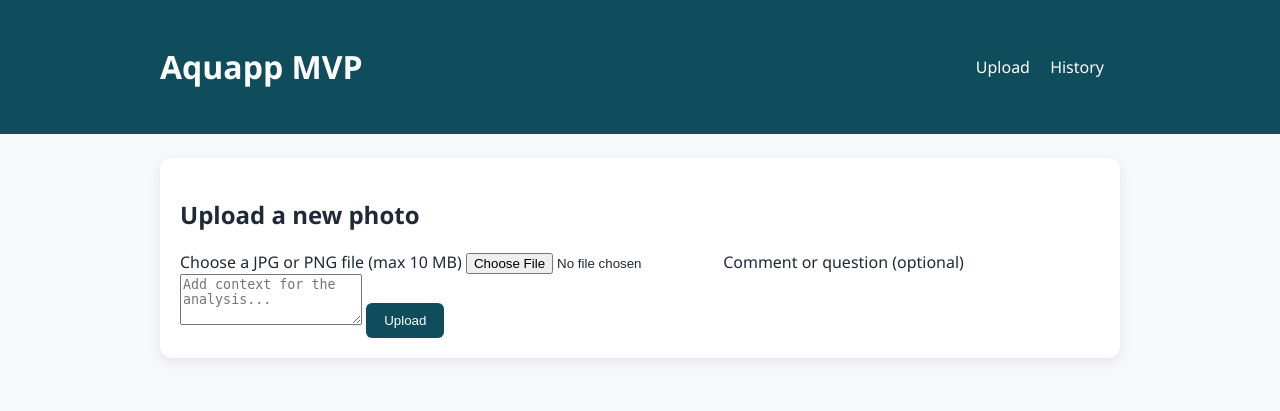
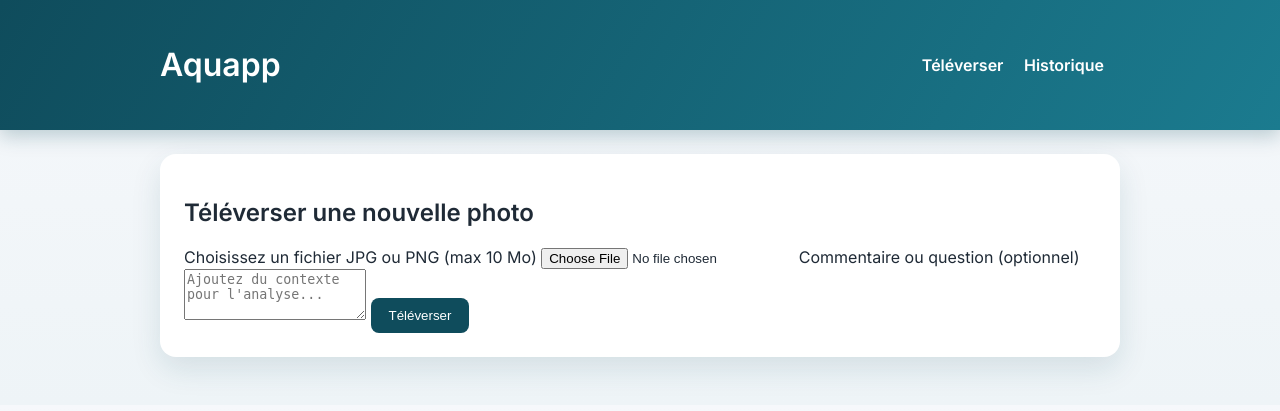
Before and after one commit to latruite03/Aquapp, a FastAPI app: page /upload in a window 1280 px wide. Shown: the top 411 px of the page. Run offline with FastAPI, Linux system fonts and the light colour scheme.

Commit message:
Localize UI and improve analysis presentation

```diff
--- a/aquapp_mvp/app/main.py
+++ b/aquapp_mvp/app/main.py
@@ -77,7 +77,7 @@ async def upload_photo(
             "upload.html",
             {
                 "request": request,
-                "error": "Comment exceeds 1000 characters.",
+                "error": "Le commentaire dépasse 1000 caractères.",
                 "comment": comment,
             },
             status_code=400,
@@ -89,7 +89,7 @@ async def upload_photo(
             "upload.html",
             {
                 "request": request,
-                "error": "Only JPG and PNG images are allowed.",
+                "error": "Seuls les fichiers JPG et PNG sont autorisés.",
                 "comment": comment,
             },
             status_code=400,
@@ -101,7 +101,7 @@ async def upload_photo(
             "upload.html",
             {
                 "request": request,
-                "error": "File exceeds 10 MB limit.",
+                "error": "Le fichier dépasse la limite de 10 Mo.",
                 "comment": comment,
             },
             status_code=400,
@@ -177,7 +177,7 @@ def photo_detail(request: Request, photo_id: str):
         conn.close()
 
     if not photo:
-        raise HTTPException(status_code=404, detail="Photo not found")
+        raise HTTPException(status_code=404, detail="Photo introuvable")
 
     return templates.TemplateResponse(
         "photo.html",
@@ -196,14 +196,41 @@ def analyze(photo_id: str):
         photo = conn.execute(
             "SELECT * FROM photos WHERE id = ?", (photo_id,)
         ).fetchone()
+        history_rows = conn.execute(
+            """
+            SELECT analyses.created_at, analyses.raw_text, photos.user_comment
+            FROM analyses
+            JOIN photos ON photos.id = analyses.photo_id
+            WHERE analyses.success = 1
+            ORDER BY analyses.created_at DESC
+            LIMIT 5
+            """
+        ).fetchall()
     finally:
         conn.close()
 
     if not photo:
-        raise HTTPException(status_code=404, detail="Photo not found")
+        raise HTTPException(status_code=404, detail="Photo introuvable")
 
     image_path = UPLOAD_DIR / photo["filepath"]
-    result = analyze_image(image_path, photo["filename"], photo["user_comment"])
+    history = []
+    for row in history_rows:
+        created_at = row["created_at"]
+        raw_text = row["raw_text"]
+        comment = row["user_comment"]
+        if not raw_text:
+            continue
+        parts = [f"Analyse du {created_at}:"]
+        if comment:
+            parts.append(f"Commentaire: {comment}")
+        parts.append(raw_text)
+        history.append("\n".join(parts))
+    result = analyze_image(
+        image_path,
+        photo["filename"],
+        photo["user_comment"],
+        history=history or None,
+    )
     analysis_id = str(uuid4())
     created_at = datetime.utcnow().isoformat()
 
@@ -240,7 +267,7 @@ def not_found(request: Request, exc: HTTPException):
         "base.html",
         {
             "request": request,
-            "content": "<h2>Not Found</h2><p>The page you requested does not exist.</p>",
+        "content": "<h2>Page introuvable</h2><p>La page demandée n'existe pas.</p>",
         },
         status_code=404,
     )
--- a/aquapp_mvp/app/services/openai_analyze.py
+++ b/aquapp_mvp/app/services/openai_analyze.py
@@ -1,14 +1,11 @@
 from __future__ import annotations
 
 import base64
-import json
 import logging
 import os
-import re
 from functools import lru_cache
 from dataclasses import dataclass
 from pathlib import Path
-from typing import Any
 
 from openai import OpenAI
 from dotenv import load_dotenv
@@ -17,21 +14,17 @@ logger = logging.getLogger(__name__)
 BASE_DIR = Path(__file__).resolve().parents[2]
 
 SYSTEM_PROMPT = (
-    "You are an aquarium observation assistant. Be cautious. "
-    "No medical diagnosis for fish. Provide practical suggestions. "
-    "If image quality is too low, ask for a better photo."
+    "Tu es un assistant d'observation d'aquarium. Sois prudent, "
+    "n'invente pas, et ne fais aucun diagnostic médical pour les poissons. "
+    "Propose des conseils pratiques et des questions utiles. "
+    "Si la qualité de l'image est trop faible, demande une photo meilleure."
 )
 
 USER_PROMPT = (
-    "Return STRICT JSON only with this schema:\n"
-    "{\n"
-    "  \"observations\": [ ... ],\n"
-    "  \"risks_or_concerns\": [ ... ],\n"
-    "  \"suggestions\": [ ... ],\n"
-    "  \"questions\": [ ... ],\n"
-    "  \"confidence\": 0.0-1.0\n"
-    "}\n"
-    "Do not include any extra text."
+    "Réponds en français avec un texte continu (2 à 4 paragraphes) "
+    "dans un ton bienveillant et clair. N'inclus pas de JSON ni de code. "
+    "Base-toi sur la photo, le commentaire éventuel, et l'historique fourni "
+    "pour garder le contexte général de l'aquarium."
 )
 
 
@@ -54,20 +47,12 @@ def _ensure_env_loaded() -> Path | None:
     return None
 
 
-def _extract_json(text: str) -> dict[str, Any] | None:
-    try:
-        return json.loads(text)
-    except json.JSONDecodeError:
-        match = re.search(r"\{.*\}", text, re.DOTALL)
-        if not match:
-            return None
-        try:
-            return json.loads(match.group(0))
-        except json.JSONDecodeError:
-            return None
-
-
-def analyze_image(image_path: Path, filename: str, comment: str | None = None) -> AnalysisResult:
+def analyze_image(
+    image_path: Path,
+    filename: str,
+    comment: str | None = None,
+    history: list[str] | None = None,
+) -> AnalysisResult:
     env_path = _ensure_env_loaded()
     if env_path:
         logger.info("Loaded env from %s", env_path)
@@ -76,7 +61,7 @@ def analyze_image(image_path: Path, filename: str, comment: str | None = None) -
     api_key = os.getenv("OPENAI_API_KEY")
     logger.info("OPENAI_API_KEY loaded: %s", "yes" if api_key else "no")
     if not api_key:
-        message = "Configure OPENAI_API_KEY to enable analysis."
+        message = "Configurez OPENAI_API_KEY pour activer l'analyse."
         return AnalysisResult(
             model=os.getenv("OPENAI_MODEL", "gpt-4o-mini"),
             json_text=None,
@@ -92,10 +77,18 @@ def analyze_image(image_path: Path, filename: str, comment: str | None = None) -
         mime_type = "image/jpeg" if filename.lower().endswith((".jpg", ".jpeg")) else "image/png"
         client = OpenAI(api_key=api_key, timeout=20)
         logger.info("Sending image %s to OpenAI model %s", filename, model)
-        content: list[dict[str, Any]] = [{"type": "text", "text": USER_PROMPT}]
+        content: list[dict[str, object]] = [{"type": "text", "text": USER_PROMPT}]
         if comment and comment.strip():
             content.append(
-                {"type": "text", "text": f"User comment/question: {comment.strip()}"}
+                {"type": "text", "text": f"Commentaire/question: {comment.strip()}"}
+            )
+        if history:
+            history_text = "\n\n".join(history)
+            content.append(
+                {
+                    "type": "text",
+                    "text": "Historique récent de l'aquarium:\n" + history_text,
+                }
             )
         content.append(
             {
@@ -114,16 +107,7 @@ def analyze_image(image_path: Path, filename: str, comment: str | None = None) -
             ],
         )
         raw_text = response.choices[0].message.content or ""
-        parsed = _extract_json(raw_text)
-        if parsed is None:
-            return AnalysisResult(
-                model=model,
-                json_text=None,
-                raw_text=raw_text,
-                success=False,
-            )
-        json_text = json.dumps(parsed, indent=2)
-        return AnalysisResult(model=model, json_text=json_text, raw_text=raw_text, success=True)
+        return AnalysisResult(model=model, json_text=None, raw_text=raw_text, success=True)
     except Exception as exc:  # noqa: BLE001
         logger.exception("OpenAI analysis failed")
         return AnalysisResult(
@@ -131,5 +115,5 @@ def analyze_image(image_path: Path, filename: str, comment: str | None = None) -
             json_text=None,
             raw_text=str(exc),
             success=False,
-            error_message="Analysis failed. Please try again later.",
+            error_message="Analyse échouée. Veuillez réessayer plus tard.",
         )
--- a/aquapp_mvp/app/static/style.css
+++ b/aquapp_mvp/app/static/style.css
@@ -1,7 +1,9 @@
+@import url("https://fonts.googleapis.com/css2?family=Inter:wght@400;600&family=Source+Serif+4:wght@400;600&display=swap");
+
 body {
-  font-family: "Segoe UI", Arial, sans-serif;
+  font-family: "Inter", "Segoe UI", Arial, sans-serif;
   margin: 0;
-  background: #f6f8fb;
+  background: linear-gradient(180deg, #f6f8fb 0%, #eef4f7 100%);
   color: #1f2a36;
 }
 
@@ -12,8 +14,9 @@ body {
 }
 
 .site-header {
-  background: #0f4c5c;
+  background: linear-gradient(120deg, #0f4c5c, #1b7b8f);
   color: #fff;
+  box-shadow: 0 6px 18px rgba(15, 76, 92, 0.25);
 }
 
 .site-header .container {
@@ -26,25 +29,32 @@ body {
   color: #fff;
   text-decoration: none;
   margin-right: 16px;
+  font-weight: 600;
 }
 
 .card {
   background: #fff;
-  padding: 20px;
-  border-radius: 12px;
-  box-shadow: 0 4px 12px rgba(0, 0, 0, 0.08);
+  padding: 24px;
+  border-radius: 16px;
+  box-shadow: 0 12px 30px rgba(15, 76, 92, 0.12);
   margin-bottom: 24px;
 }
 
 .button {
   display: inline-block;
   padding: 10px 18px;
-  border-radius: 6px;
+  border-radius: 8px;
   background: #0f4c5c;
   color: #fff;
   text-decoration: none;
   border: none;
   cursor: pointer;
+  transition: transform 0.15s ease, box-shadow 0.15s ease;
+}
+
+.button:hover {
+  transform: translateY(-1px);
+  box-shadow: 0 6px 12px rgba(15, 76, 92, 0.2);
 }
 
 .button.secondary {
@@ -68,6 +78,7 @@ body {
   display: block;
   border-radius: 8px;
   margin-bottom: 8px;
+  box-shadow: 0 6px 16px rgba(0, 0, 0, 0.12);
 }
 
 .full {
@@ -92,6 +103,18 @@ body {
   color: #556872;
 }
 
+.analysis-text {
+  font-family: "Source Serif 4", "Georgia", serif;
+  font-size: 1.02rem;
+  line-height: 1.7;
+  color: #20323f;
+  white-space: pre-line;
+  background: #f8fbfd;
+  padding: 16px;
+  border-radius: 12px;
+  border: 1px solid rgba(15, 76, 92, 0.1);
+}
+
 pre {
   background: #f0f4f8;
   padding: 16px;
--- a/aquapp_mvp/app/templates/base.html
+++ b/aquapp_mvp/app/templates/base.html
@@ -1,18 +1,18 @@
 <!DOCTYPE html>
-<html lang="en">
+<html lang="fr">
 <head>
   <meta charset="UTF-8" />
   <meta name="viewport" content="width=device-width, initial-scale=1.0" />
-  <title>Aquapp MVP</title>
+  <title>Aquapp</title>
   <link rel="stylesheet" href="/static/style.css" />
 </head>
 <body>
   <header class="site-header">
     <div class="container">
-      <h1><a href="/">Aquapp MVP</a></h1>
+      <h1><a href="/">Aquapp</a></h1>
       <nav>
-        <a href="/upload">Upload</a>
-        <a href="/history">History</a>
+        <a href="/upload">Téléverser</a>
+        <a href="/history">Historique</a>
       </nav>
     </div>
   </header>
--- a/aquapp_mvp/app/templates/history.html
+++ b/aquapp_mvp/app/templates/history.html
@@ -2,7 +2,7 @@
 
 {% block content %}
 <section class="card">
-  <h2>Photo history</h2>
+  <h2>Historique des photos</h2>
   {% if photos %}
     <div class="history-grid">
       {% for photo in photos %}
@@ -11,12 +11,12 @@
             <img src="/uploads/{{ photo.filepath }}" alt="Photo {{ photo.filename }}" width="200" />
           </a>
           <p>{{ photo.created_at }}</p>
-          <a href="/photo/{{ photo.id }}">View details</a>
+          <a href="/photo/{{ photo.id }}">Voir les détails</a>
         </div>
       {% endfor %}
     </div>
   {% else %}
-    <p>No uploads yet.</p>
+    <p>Aucun téléversement pour l'instant.</p>
   {% endif %}
 </section>
 {% endblock %}
--- a/aquapp_mvp/app/templates/upload.html
+++ b/aquapp_mvp/app/templates/upload.html
@@ -2,22 +2,22 @@
 
 {% block content %}
 <section class="card">
-  <h2>Upload a new photo</h2>
+  <h2>Téléverser une nouvelle photo</h2>
   <form action="/upload" method="post" enctype="multipart/form-data">
-    <label for="file">Choose a JPG or PNG file (max 10 MB)</label>
+    <label for="file">Choisissez un fichier JPG ou PNG (max 10 Mo)</label>
     <input type="file" name="file" id="file" accept="image/jpeg,image/png" required />
-    <label for="comment">Comment or question (optional)</label>
+    <label for="comment">Commentaire ou question (optionnel)</label>
     <textarea
       name="comment"
       id="comment"
       rows="3"
       maxlength="1000"
-      placeholder="Add context for the analysis..."
+      placeholder="Ajoutez du contexte pour l'analyse..."
     >{{ comment }}</textarea>
     {% if error %}
       <p class="error">{{ error }}</p>
     {% endif %}
-    <button class="button" type="submit">Upload</button>
+    <button class="button" type="submit">Téléverser</button>
   </form>
 </section>
 {% endblock %}
```
Also changed, not shown: aquapp_mvp/app/templates/index.html (+9 -9 lines), aquapp_mvp/app/templates/photo.html (+10 -10 lines).
